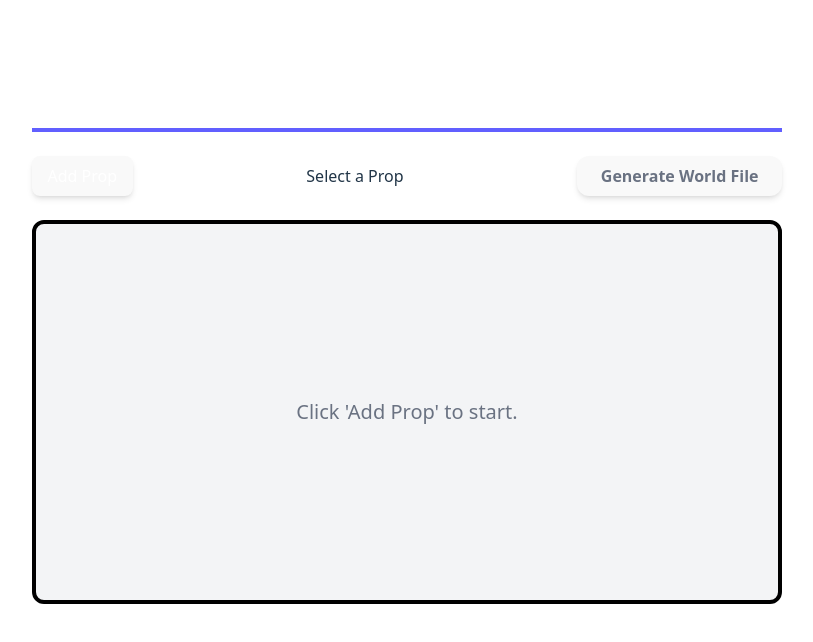
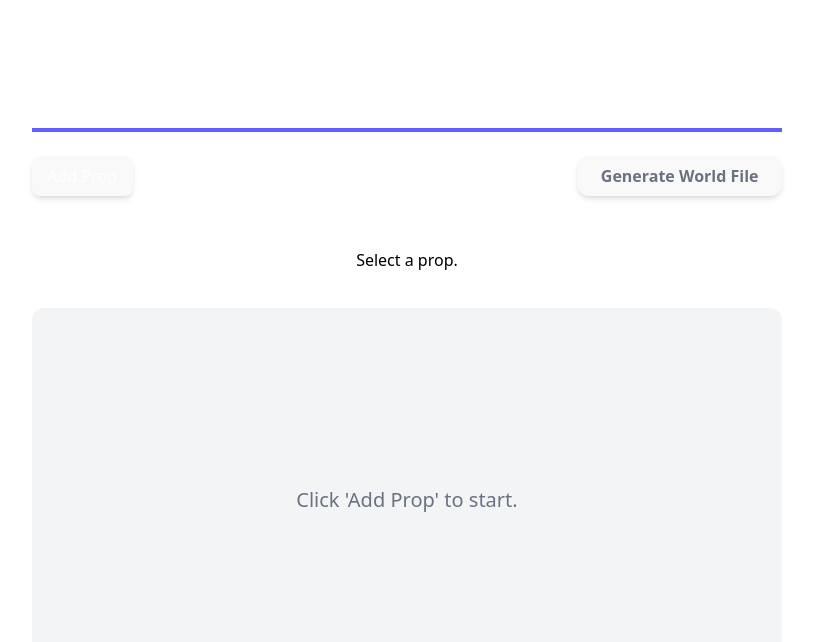
Before and after one commit to uf-mil/sim-world-builder, a React (Vite) app: page / in a window 1280 px wide. Shown: the top 642 px of the page, without its empty margins (233-1046 px from the left). Built offline with nearby package versions, Linux system fonts and the light colour scheme.

Commit message:
make boilerplate properties panel

```diff
--- a/src/App.jsx
+++ b/src/App.jsx
@@ -128,17 +128,12 @@ function App() {
             Add Prop
           </button>
 
-          {/* Properties Panel */}
-          <div>
-            {selectedProp !== null ? selectedProp.type + "_" + selectedProp.id + " is selected." : 'Select a Prop'}
-          </div>
-
           <button
             onClick={downloadWorldFile}
             disabled={props.length === 0}
             className={`px-6 py-2 font-bold rounded-xl shadow-md transition duration-150
               ${props.length > 0
-                ? 'bg-green-500 text-white hover:bg-green-600 transform hover:scale-105 cursor-pointer'
+                ? 'bg-green-700 text-white hover:bg-green-800 transform hover:scale-105 cursor-pointer'
                 : 'bg-gray-300 text-gray-500 cursor-not-allowed'
               }`}
           >
@@ -146,11 +141,32 @@ function App() {
           </button>
         </div>
 
+        {/* Properties Panel */}
+        <div className="bg-white text-black font-medium p-2 mb-2 rounded-md h-20 flex justify-center items-center flex-col">
+          {selectedProp !== null ? (
+            <>
+              <p>[ <b>{selectedProp.type + "_" + selectedProp.id}</b> is selected. ]</p>
+              <div className="flex gap-4 justify-center">
+                <div className="flex gap-2 mt-2">
+                  Vertical:
+                  <div className="bg-red-200 w-32 h-6"></div>
+                </div>
+
+                <div className="flex gap-2 mt-2">
+                  Rotation:
+                  <div className="bg-red-200 w-32 h-6"></div>
+                </div>
+              </div>
+            </>
+          ) : (<p>Select a prop.</p>)}
+        </div>
+
         {/* Canvas Region */}
         <div
           ref={canvasRef}
-          className={`relative w-full h-96 border-4 border-solid border-black rounded-xl bg-gray-100 transition-all duration-300`}
+          className={`relative w-full h-96 rounded-xl bg-gray-100 transition-all duration-300`}
           onMouseUp={handleMouseUp}
+          onMouseDown={() => { setSelectedProp(null) }}
           onMouseLeave={handleMouseUp}
         >
           {props.length === 0 && (
```
